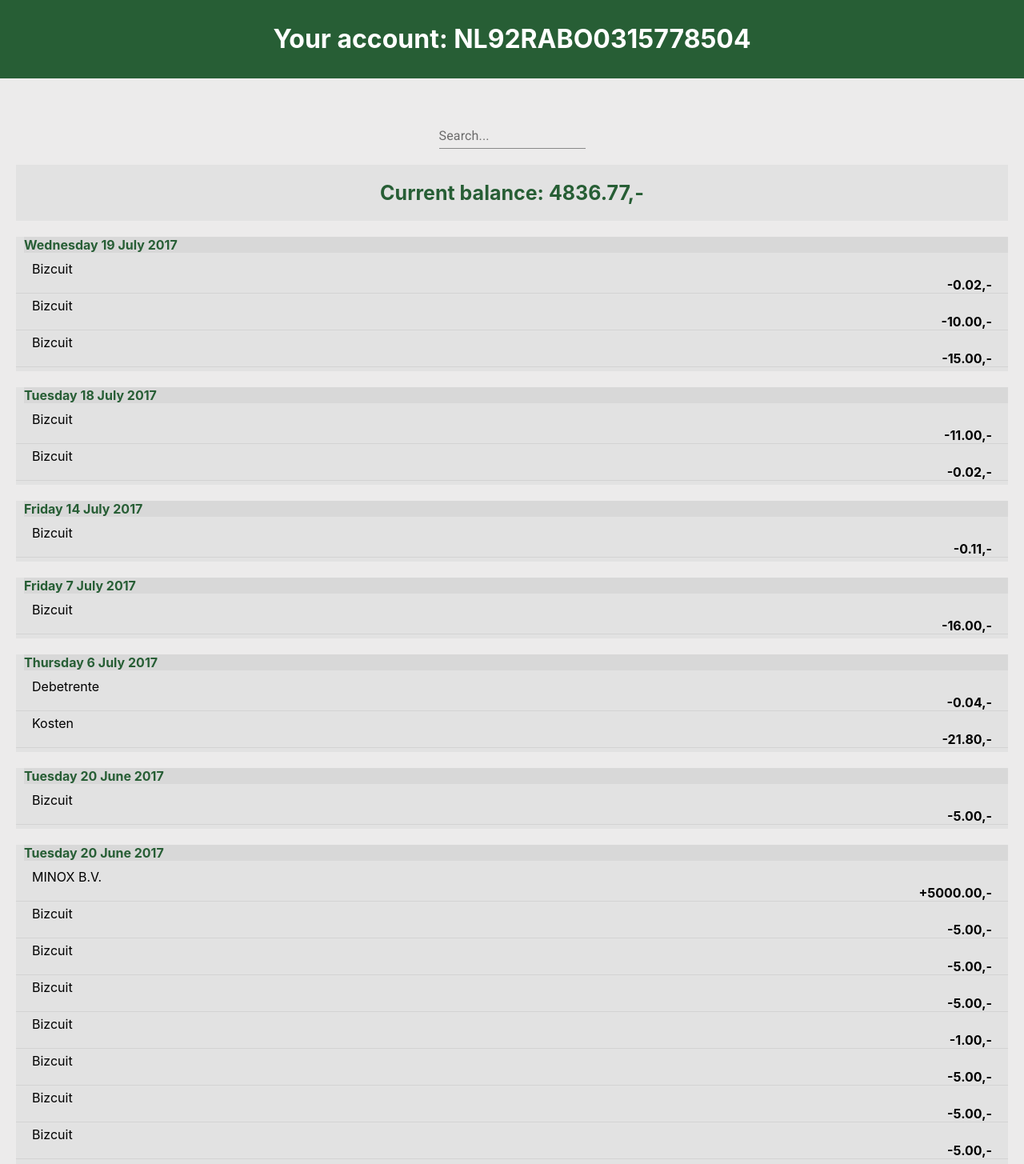
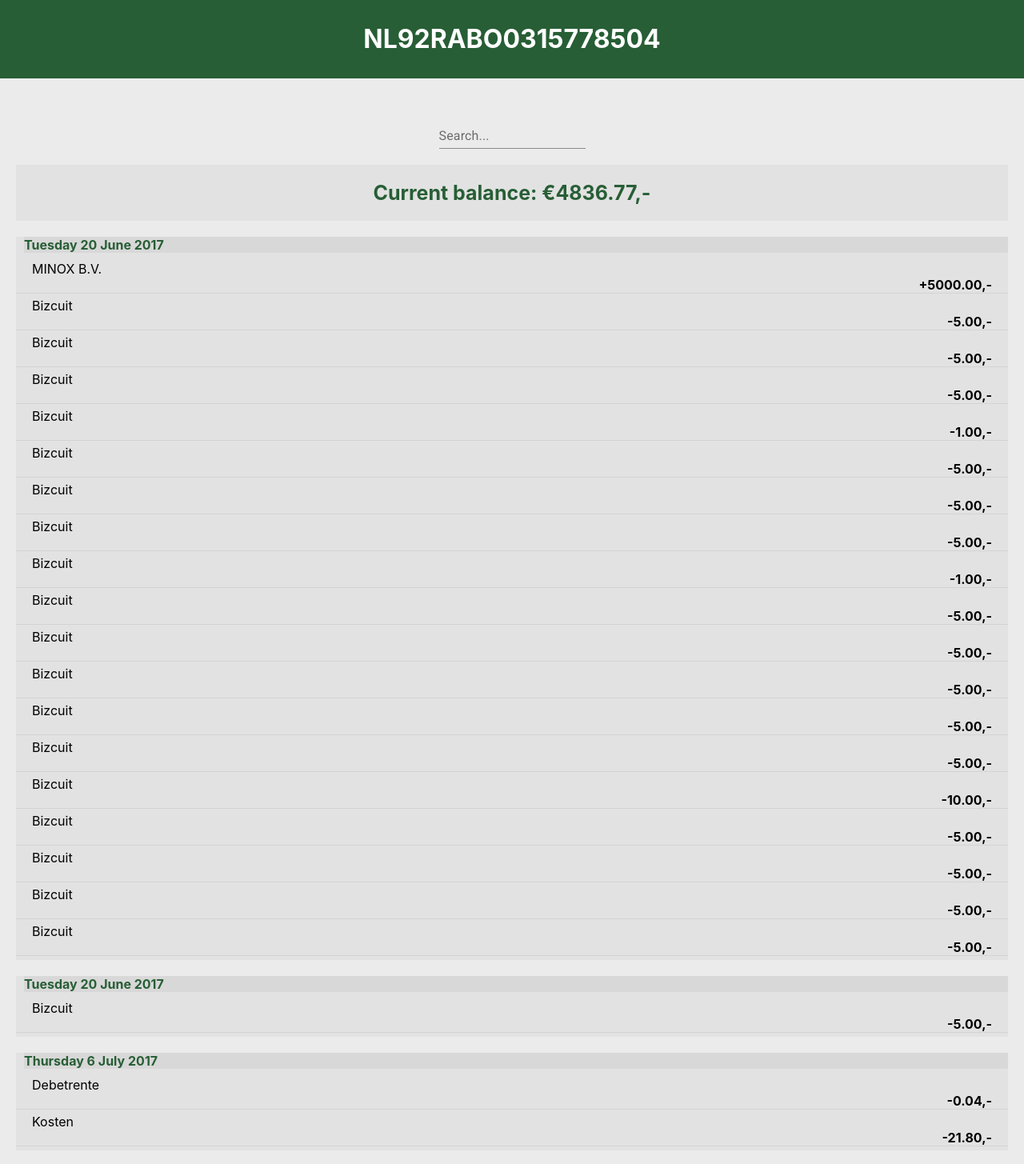
Before and after one commit to laurenssvg/bizcuit-assignment, a React (Create React App) app: page / in a window 1280 px wide. Shown: the top 1455 px of the page at 80% size. Built offline with nearby package versions, Linux system fonts and the light colour scheme.

Commit message:
filter is working properly

```diff
--- a/src/App.js
+++ b/src/App.js
@@ -26,13 +26,7 @@ class App extends React.Component {
   };
 
   render() {
-    const { statements, searchField } = this.state;
-
-    const filteredStatements = statements
-      .filter(statement =>
-        statement.date.toLowerCase().includes(searchField.toLowerCase())
-      )
-      .reverse();
+    const { statements } = this.state;
 
     const balances = statements.map(statement => statement.balances);
 
@@ -43,7 +37,10 @@ class App extends React.Component {
         <Header iban={iban} />
         <SearchBox handleChange={this.handleChange} />
         <CurrentBalance balances={balances} statements={statements} />
-        <Statement statements={filteredStatements} />
+        <Statement
+          statements={statements}
+          searchField={this.state.searchField}
+        />
       </div>
     );
   }
--- a/src/components/current-balance/current-balance.component.jsx
+++ b/src/components/current-balance/current-balance.component.jsx
@@ -1,12 +1,12 @@
 import React from "react";
 import "./current-balance.styles.css";
 
-const CurrentBalance = ({ balances, statements }) => {
+const CurrentBalance = ({ balances }) => {
   const balance = balances.map(balance => balance[1].amount);
 
   return (
     <div className='balance'>
-      Current balance: {balance[balance.length - 1]},-
+      Current balance: €{balance[balance.length - 1]},-
     </div>
   );
 };
--- a/src/components/header/header.component.jsx
+++ b/src/components/header/header.component.jsx
@@ -3,7 +3,7 @@ import "./header.styles.css";
 
 const Header = ({ iban }) => (
   <div className='header'>
-    <h1>Your account: {iban[0]}</h1>
+    <h1>{iban[0]}</h1>
   </div>
 );
 
--- a/src/components/statement/statement.component.jsx
+++ b/src/components/statement/statement.component.jsx
@@ -3,8 +3,11 @@ import "./statement.styles.css";
 
 import StatementTransaction from "../statement-transaction/statement-transaction.component";
 
-const Statement = ({ statements }) => {
+const Statement = ({ statements, searchField }) => {
   const statement = statements.map(statement => {
+    const filteredTransactions = statement.transactions.filter(transaction =>
+      transaction.name.toLowerCase().includes(searchField.toLowerCase())
+    );
     return (
       <div key={statement.id} className='statement'>
         <div className='date-and-balance'>
@@ -13,12 +16,14 @@ const Statement = ({ statements }) => {
           })}
         </div>
         <div className='transactions'>
-          {statement.transactions.map(transaction => (
-            <StatementTransaction
-              key={transaction.description}
-              transaction={transaction}
-            />
-          ))}
+          {filteredTransactions.map(transaction => {
+            return (
+              <StatementTransaction
+                key={transaction.description}
+                transaction={transaction}
+              />
+            );
+          })}
         </div>
       </div>
     );
--- a/src/components/transaction-modal/transaction-modal.component.jsx
+++ b/src/components/transaction-modal/transaction-modal.component.jsx
@@ -1,6 +1,7 @@
 import React from "react";
 import Modal from "react-modal";
 import "./transaction-modal.styles.css";
+import { Button } from "@material-ui/core";
 
 const TransactionModal = props => {
   return (
@@ -12,7 +13,9 @@ const TransactionModal = props => {
       closeTimeoutMS={200}
     >
       <h3>{props.selectedTransaction}</h3>
-      <button onClick={props.closeModal}>Close</button>
+      <Button variant='outlined' onClick={props.closeModal}>
+        Close
+      </Button>
     </Modal>
   );
 };
```
